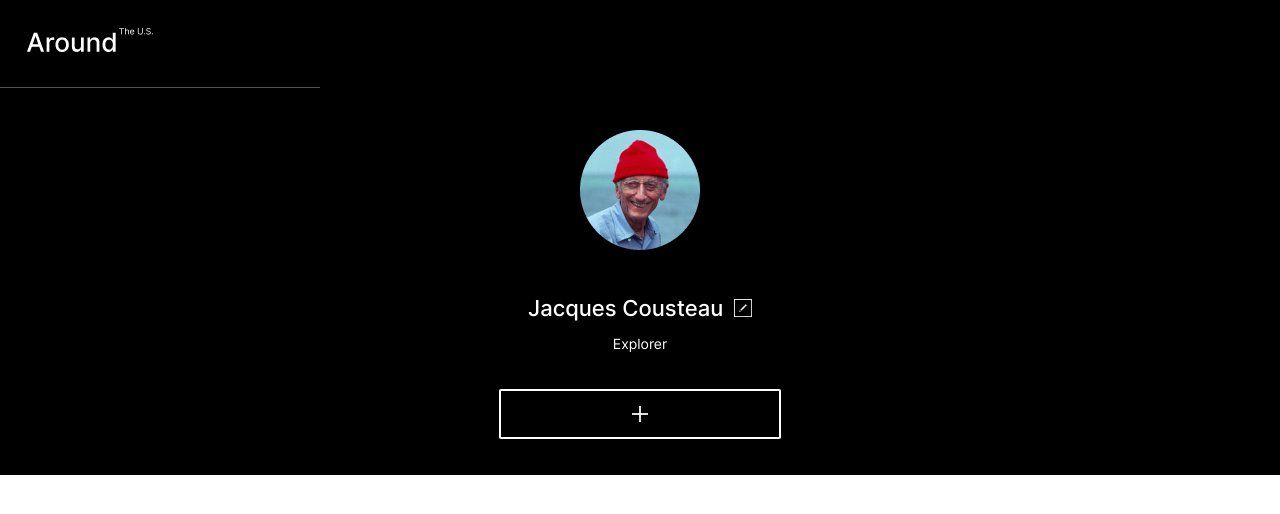
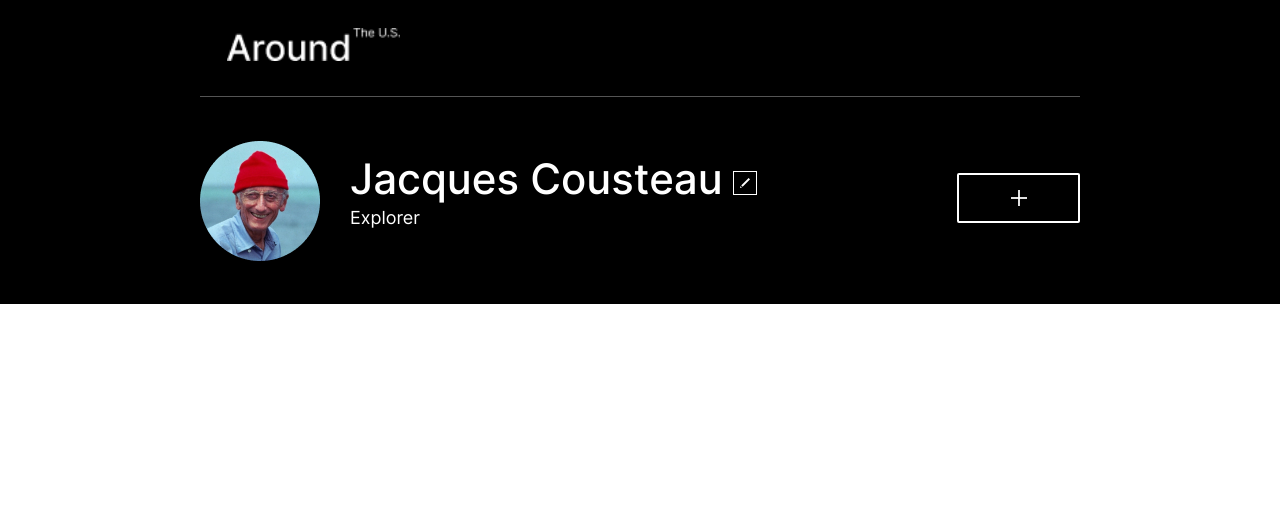
Before and after one commit to Emerzon2519/web_project_around, a plain HTML site: page index.html in a window 1280 px wide. Drawn offline with Linux system fonts and the light colour scheme.

Commit message:
Headerr-escritorio

```diff
--- a/index.css
+++ b/index.css
@@ -12,9 +12,10 @@
 }
 
 .header__container-logo {
-
     width: 320px;
     border-bottom: 1px solid #545454;
+    margin-left: auto;
+    margin-right: auto;
 }
 
 .header__logo {
@@ -81,3 +82,64 @@
     width: 16px;
     height: 16px;
 }
+
+@media screen and (min-width: 1280px) {
+
+    .header__container-logo {
+        width: 880px;
+        margin-left: auto;
+        margin-right: auto;
+    }
+
+    .header__logo {
+        width: 173px;
+    }
+
+    .header__profile {
+        width: 880px;
+        flex-direction: row;
+        justify-content: space-between;
+        margin-left: auto;
+        margin-right: auto;
+        margin-top: 30px;
+        position: relative;
+
+    }
+
+    .header__image {
+        margin-right: 30px;
+    }
+
+    .header__profile-info {
+        width: 415px;
+        height: 77px;
+        margin-bottom: 100px;
+        margin-right: 200px;
+    }
+
+    .header__title {
+        width: 373px;
+        height: 39px;
+        font-size: 42px;
+        line-height: 48px;
+    }
+
+    .header__icono{
+        align-self: center;
+        margin-top: 35px;
+        width: 24px;
+        height: 24px;
+    }
+
+    .header__subtitle {
+        position: absolute;
+        top: 80px;
+        left: 150px;
+        font-size: 18px;
+        line-height: 21.78px;
+    }
+
+    .header__container-button {
+        width: 150px;
+    }
+}
```
